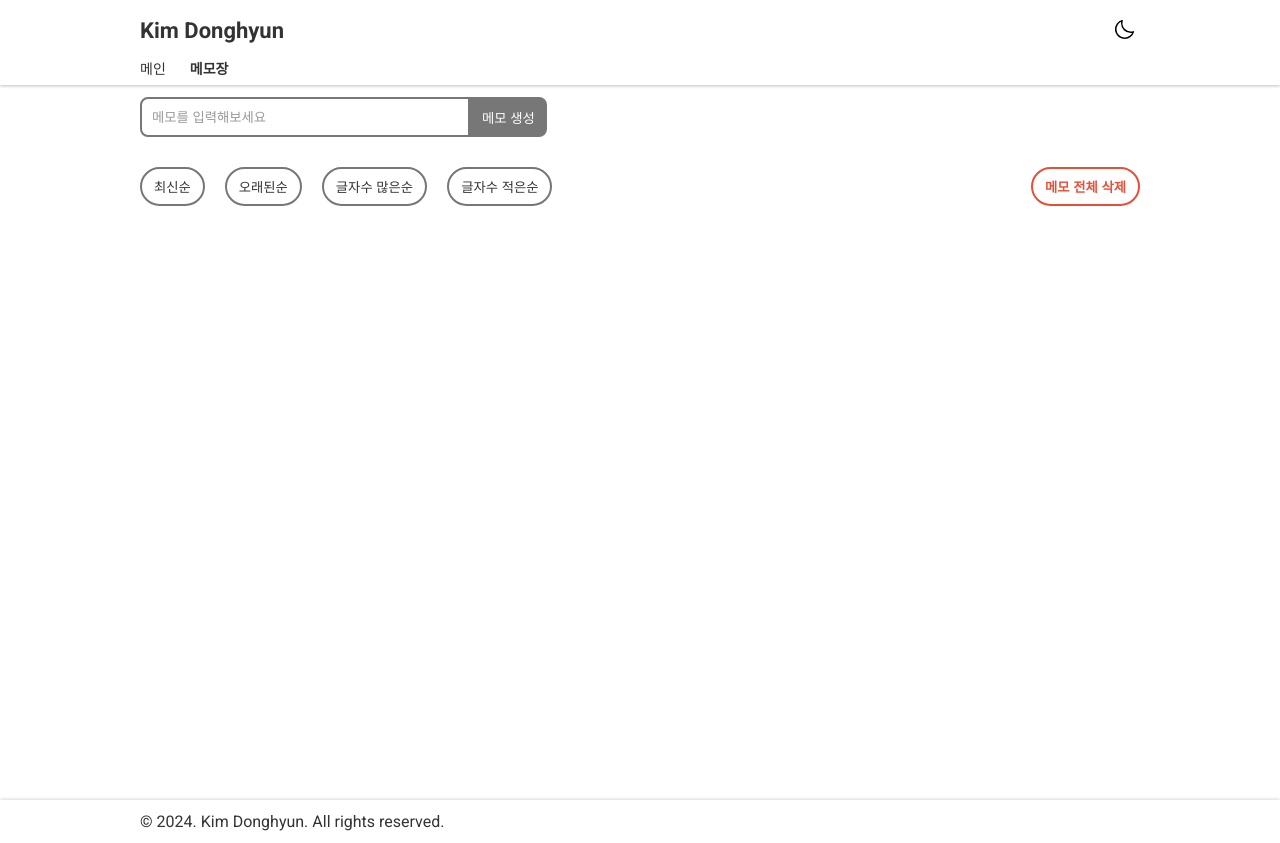
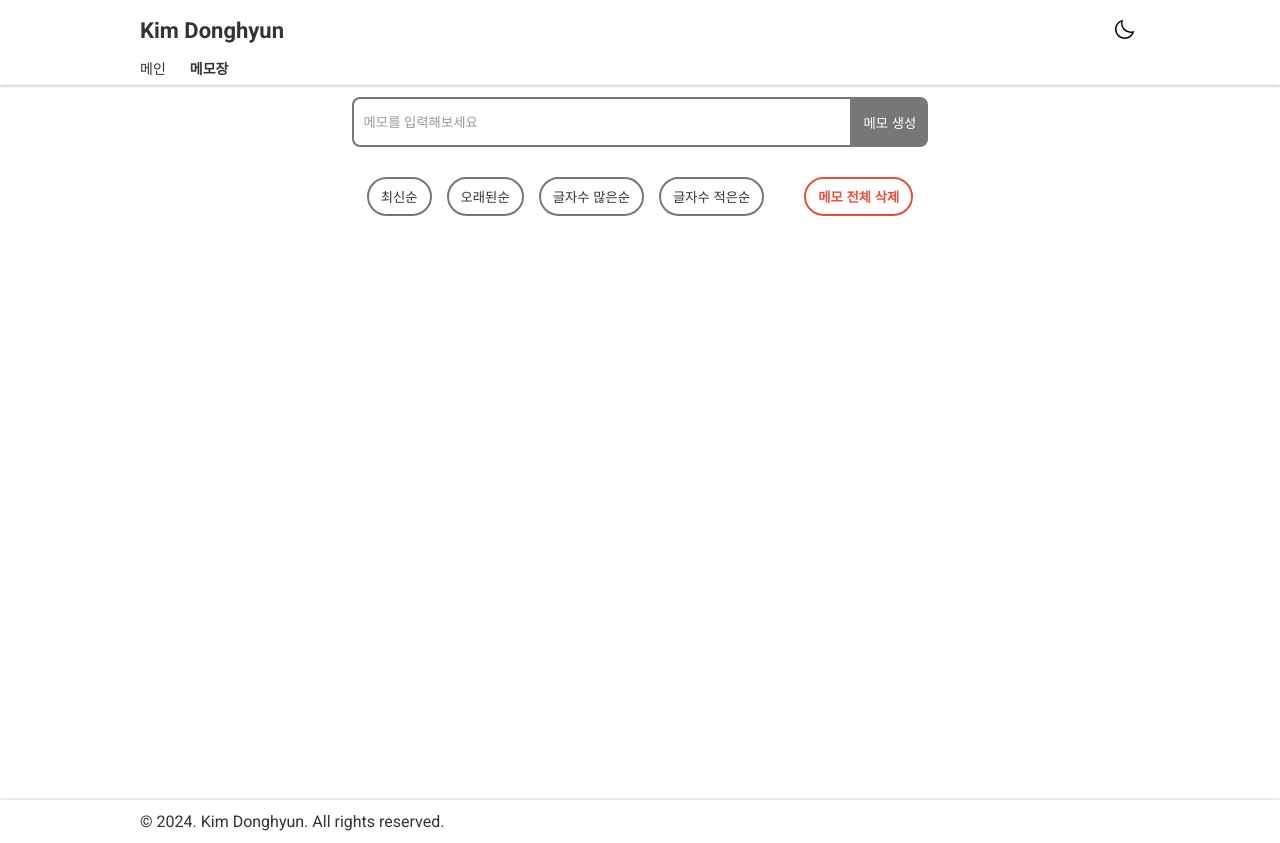
Before and after one commit to colorlessdia/portfolio, a React (Create React App) app: page /memo in a window 1280 px wide. Built offline with nearby package versions, Linux system fonts and the light colour scheme.

Commit message:
modify style

```diff
--- a/src/components/MainPage/ProjectSection/ProjectList/ProjectList.tsx
+++ b/src/components/MainPage/ProjectSection/ProjectList/ProjectList.tsx
@@ -18,7 +18,7 @@ const ProjectList = () => {
         frontEnd: ['HTML5', 'CSS3', 'JS', 'TS', 'React JS', 'Redux']
       },
       comment: '경험과 학습을 통해 콘텐츠를 채워나갈 공간, 메인페이지는 김동현을 약식 소개하는 페이지, 토이 프로젝트는 자유형식(ex. 연습용 미니 프로젝트, 리뉴얼 프로젝트, 학습 지식 활용 도전 프로젝트 등)',
-      link: 'https://colorlessdia.github.io/portfolio',
+      link: 'https://github.com/colorlessdia/portfolio',
       media: {
         type: 'component',
         content: '',
--- a/src/components/MemoPage/CreateMemo/CreateMemo.module.css
+++ b/src/components/MemoPage/CreateMemo/CreateMemo.module.css
@@ -1,12 +1,13 @@
 .create_memo {
   display: flex;
+  justify-content: center;
   align-items: center;
-  height: 4rem;
+  height: 5rem;
   margin-bottom: 3rem;
 }
 
 .input {
-  width: 33rem;
+  width: 50rem;
   height: 100%;
   padding-left: 1rem;
   color: inherit;
--- a/src/components/MemoPage/SortMemo/SortMemo.module.css
+++ b/src/components/MemoPage/SortMemo/SortMemo.module.css
@@ -1,6 +1,6 @@
 .sort_button_list {
   display: flex;
-  gap: 2rem;
+  gap: 1.5rem;
 }
 
 /* responsive: 360px ~ 767px */
--- a/src/pages/MemoPage/MemoPage.module.css
+++ b/src/pages/MemoPage/MemoPage.module.css
@@ -11,7 +11,8 @@
 
 .button_group {
   display: flex;
-  justify-content: space-between;
+  gap: 4rem;
+  justify-content: center;
   align-items: center;
   width: 100%;
   margin-bottom: 3rem;
```
